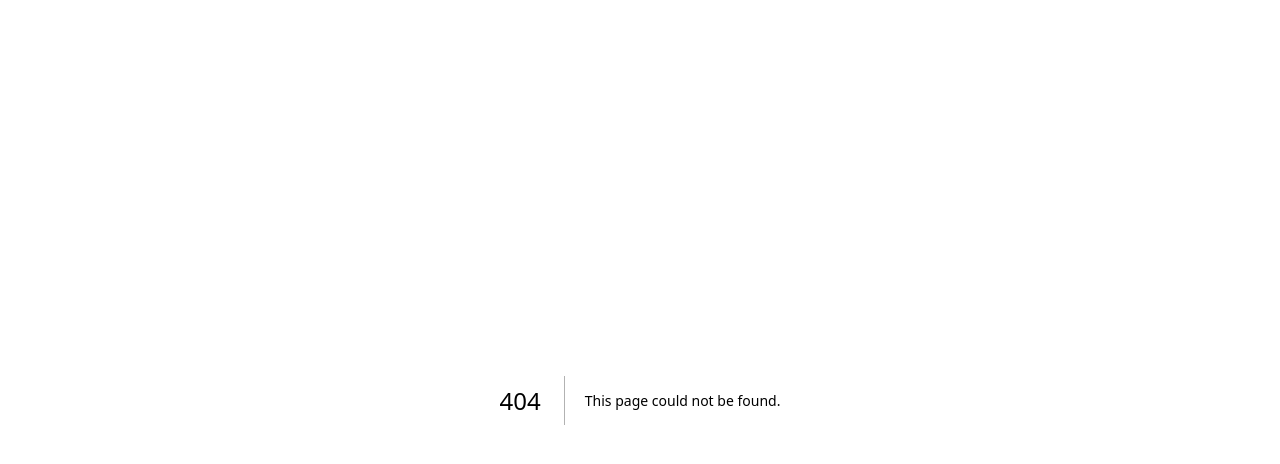
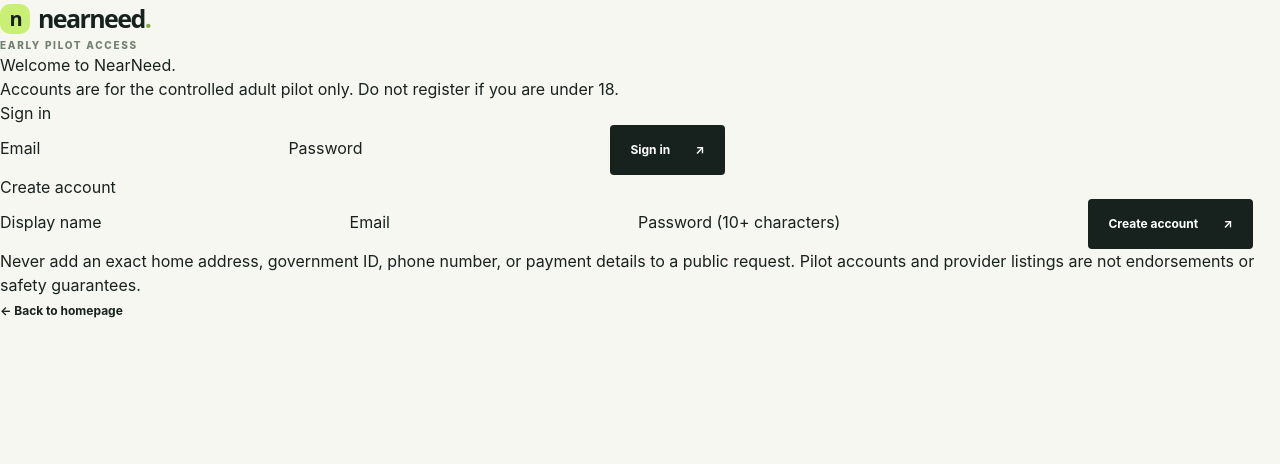
Before and after one commit to aarondangenaldperez-ux/nearneed, a Next.js app: page /login in a window 1280 px wide. Before the commit this address had no page. Shown: the top 464 px of the page. Built offline with nearby package versions, Linux system fonts and the light colour scheme; no server answers.

Commit message:
Add NearNeed login and registration page

```diff
--- /dev/null
+++ b/app/login/page.tsx
@@ -0,0 +1,79 @@
+import Link from "next/link";
+import { redirect } from "next/navigation";
+import { signIn, signUp } from "@/app/auth/actions";
+import { isSupabaseConfigured } from "@/lib/supabase/env";
+import { createClient } from "@/lib/supabase/server";
+
+type LoginPageProps = {
+  searchParams: Promise<{ error?: string; message?: string }>;
+};
+
+const messages: Record<string, string> = {
+  "sign-in-required": "Sign in to continue.",
+  "invalid-registration": "Check your name, email, and password. Use at least 10 characters for your password.",
+  "registration-failed": "We couldn't create the account. Check the details or try another email.",
+  "invalid-login": "Enter a valid email and password.",
+  "login-failed": "We couldn't sign you in. Check your details and try again.",
+  "confirmation-failed": "That confirmation link is missing or expired. Request a new one.",
+};
+
+export default async function LoginPage({ searchParams }: LoginPageProps) {
+  const params = await searchParams;
+
+  if (!isSupabaseConfigured()) {
+    return (
+      <main className="auth-page">
+        <section className="auth-card">
+          <Link className="brand" href="/"><span className="brand-mark">n</span>nearneed<span className="brand-period">.</span></Link>
+          <span className="eyebrow">ACCOUNT SETUP</span>
+          <h1>Authentication is not connected yet.</h1>
+          <p>NearNeed's account flow is prepared, but it needs a Supabase project URL and publishable key before it can create or sign in to accounts.</p>
+          <Link className="button button-dark" href="/">Back to NearNeed</Link>
+          <p className="auth-footnote">Do not send database passwords or secret keys in chat. Only the public publishable key belongs in the NEXT_PUBLIC environment variable.</p>
+        </section>
+      </main>
+    );
+  }
+
+  const supabase = await createClient();
+  const { data: { user } } = await supabase.auth.getUser();
+
+  if (user) {
+    redirect("/dashboard");
+  }
+
+  return (
+    <main className="auth-page">
+      <section className="auth-card">
+        <Link className="brand" href="/"><span className="brand-mark">n</span>nearneed<span className="brand-period">.</span></Link>
+        <span className="eyebrow">EARLY PILOT ACCESS</span>
+        <h1>Welcome to NearNeed.</h1>
+        <p>Accounts are for the controlled adult pilot only. Do not register if you are under 18.</p>
+        {params.message === "check-email" && <p className="notice notice-success" role="status">Check your email for the confirmation link before signing in.</p>}
+        {params.error && <p className="notice notice-error" role="alert">{messages[params.error] ?? "Something went wrong. Please try again."}</p>}
+        <div className="auth-columns">
+          <form action={signIn} className="auth-form">
+            <h2>Sign in</h2>
+            <label htmlFor="signin-email">Email</label>
+            <input id="signin-email" name="email" type="email" autoComplete="email" maxLength={254} required />
+            <label htmlFor="signin-password">Password</label>
+            <input id="signin-password" name="password" type="password" autoComplete="current-password" required />
+            <button className="button button-dark" type="submit">Sign in <span>↗</span></button>
+          </form>
+          <form action={signUp} className="auth-form">
+            <h2>Create account</h2>
+            <label htmlFor="signup-name">Display name</label>
+            <input id="signup-name" name="displayName" autoComplete="name" minLength={2} maxLength={60} required />
+            <label htmlFor="signup-email">Email</label>
+            <input id="signup-email" name="email" type="email" autoComplete="email" maxLength={254} required />
+            <label htmlFor="signup-password">Password (10+ characters)</label>
+            <input id="signup-password" name="password" type="password" autoComplete="new-password" minLength={10} maxLength={128} required />
+            <button className="button button-dark" type="submit">Create account <span>↗</span></button>
+          </form>
+        </div>
+        <p className="auth-footnote">Never add an exact home address, government ID, phone number, or payment details to a public request. Pilot accounts and provider listings are not endorsements or safety guarantees.</p>
+        <Link className="text-link" href="/">← Back to homepage</Link>
+      </section>
+    </main>
+  );
+}
```
